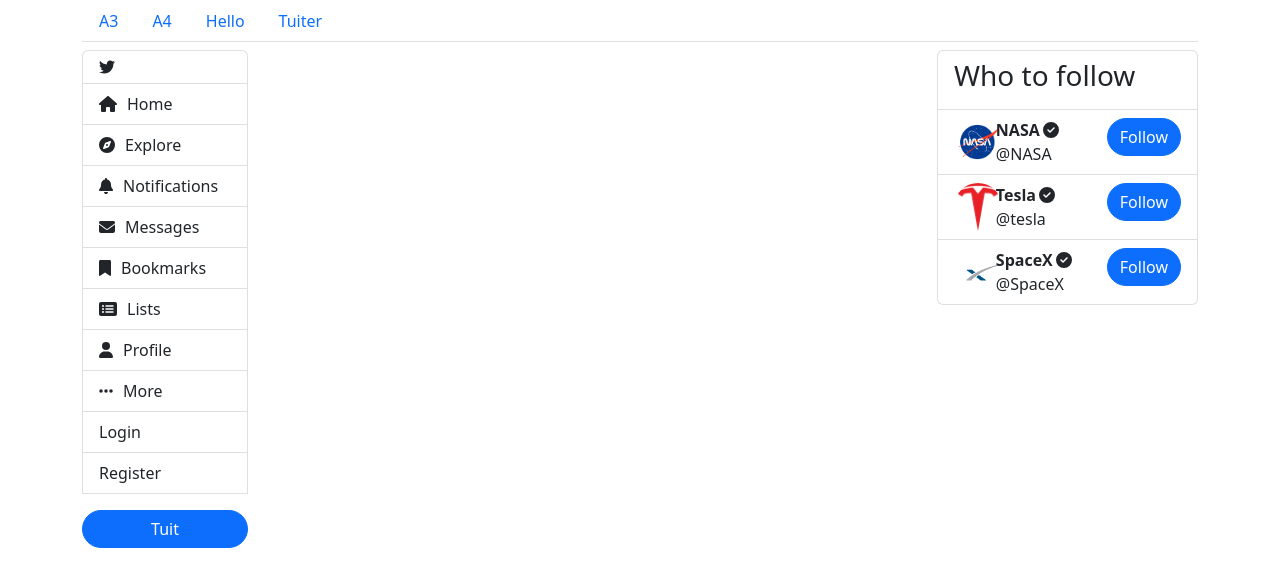
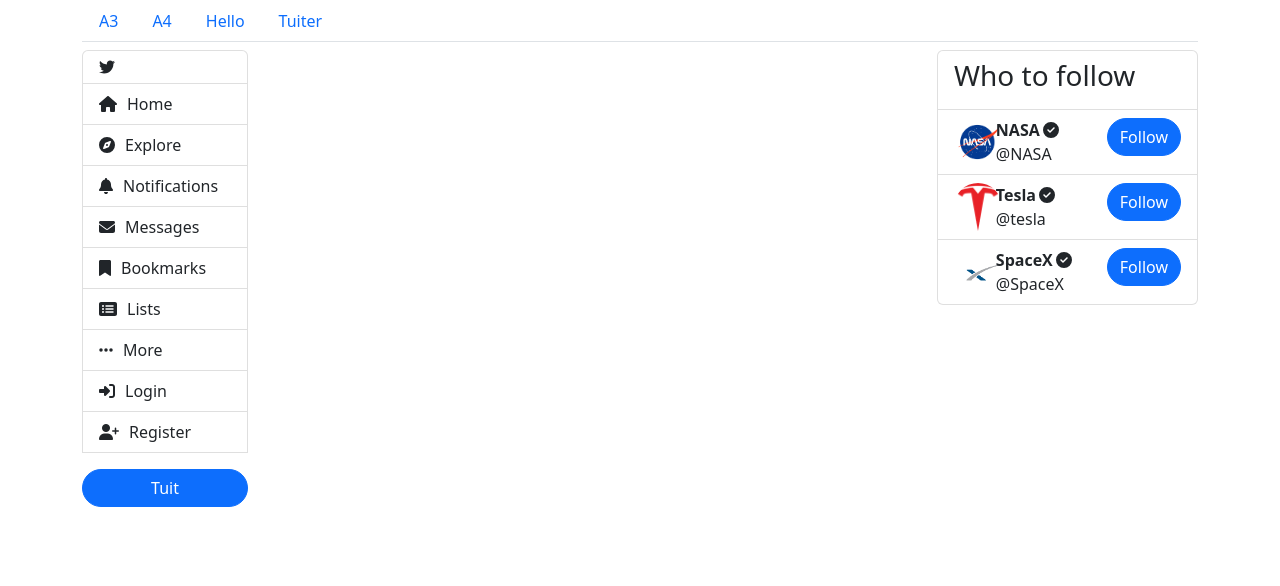
Before and after one commit to Bharathraam99/tuiter-react-web-app, a React (Create React App) app: page /tuiter in a window 1280 px wide. Shown: the top 586 px of the page. Built offline with nearby package versions, Linux system fonts and the light colour scheme.

Commit message:
A5 Name Changes

```diff
--- a/src/tuiter/navigation-sidebar/index.js
+++ b/src/tuiter/navigation-sidebar/index.js
@@ -26,7 +26,7 @@
     { label: "Messages", icon: faEnvelope },
     { label: "Bookmarks", icon: faBookmark },
     { label: "Lists", icon: faListAlt },
-    { label: "Profile", icon: faUser },
+    // { label: "Profile", icon: faUser },
     { label: "More", icon: faEllipsisH },
   ];
 
@@ -57,19 +57,32 @@
       ))}
       {!currentUser && (
         <Link className="list-group-item text-capitalize" to="/tuiter/login">
-          {" "}
-          Login{" "}
+          <div className="link-container">
+            <span className="fontIcon">
+              <i class="fas fa-sign-in-alt"></i>
+            </span>
+            <span className="navText d-none d-lg-inline-block">Login</span>
+          </div>
         </Link>
       )}
       {!currentUser && (
         <Link className="list-group-item text-capitalize" to="/tuiter/register">
-          Register
+          <div className="link-container">
+            <span className="fontIcon">
+              <i class="fas fa-user-plus"></i>
+            </span>
+            <span className="navText d-none d-lg-inline-block">Register</span>
+          </div>
         </Link>
       )}
       {currentUser && (
         <Link className="list-group-item text-capitalize" to="/tuiter/profile">
-          {" "}
-          Profile{" "}
+          <div className="link-container">
+            <span className="fontIcon">
+              <FontAwesomeIcon icon={faUser}></FontAwesomeIcon>
+            </span>
+            <span className="navText d-none d-lg-inline-block">Profile</span>
+          </div>
         </Link>
       )}
       <button className="btn btn-primary rounded-pill mt-3">Tuit</button>
--- a/src/tuiter/profile-screen.js
+++ b/src/tuiter/profile-screen.js
@@ -6,14 +6,18 @@
   logoutThunk,
   updateUserThunk,
 } from "../tuiter/services/auth-thunks";
+
 function ProfileScreen() {
   const { currentUser } = useSelector((state) => state.user);
   const [profile, setProfile] = useState(currentUser);
   const dispatch = useDispatch();
   const navigate = useNavigate();
+
   const save = async () => {
+    alert("Saved !");
     await dispatch(updateUserThunk(profile));
   };
+
   useEffect(() => {
     async function fetchData() {
       const { payload } = await dispatch(profileThunk());
@@ -22,15 +26,18 @@
     }
     fetchData();
   }, [dispatch]);
+
   return (
     <div>
       <h1>Profile Screen</h1>
       {profile && (
         <div>
-          <div>
-            <label>First Name</label>
+          <div className="mb-3">
+            <label htmlFor="firstName">First Name</label>
             <input
+              id="firstName"
               type="text"
+              className="form-control"
               value={profile.firstName}
               onChange={(event) => {
                 const newProfile = {
@@ -41,10 +48,12 @@
               }}
             />
           </div>
-          <div>
-            <label>Last Name</label>
+          <div className="mb-3">
+            <label htmlFor="lastName">Last Name</label>
             <input
+              id="lastName"
               type="text"
+              className="form-control"
               value={profile.lastName}
               onChange={(event) => {
                 const newProfile = {
@@ -57,17 +66,21 @@
           </div>
         </div>
       )}
+      <br></br>
       <button
         onClick={() => {
           dispatch(logoutThunk());
-          navigate("/tuiter");
+          navigate("/tuiter/login");
         }}
+        className="btn btn-danger me-2"
       >
-        {" "}
         Logout
       </button>
-      <button onClick={save}>Save </button>
+      <button onClick={save} className="btn btn-primary">
+        Save
+      </button>
     </div>
   );
 }
+
 export default ProfileScreen;
--- a/src/tuiter/services/auth-service.js
+++ b/src/tuiter/services/auth-service.js
@@ -17,7 +17,7 @@
   return response.data;
 };
 export const updateUser = async (user) => {
-  const response = await api.put(`${USERS_URL}/update/${user._id}`, user);
+  const response = await api.put(`${USERS_URL}/${user._id}`, user);
   return response.data;
 };
 export const register = async ({ username, password }) => {
```
Also changed, not shown: 1 other file (tests, documents, lock files or other folders).
